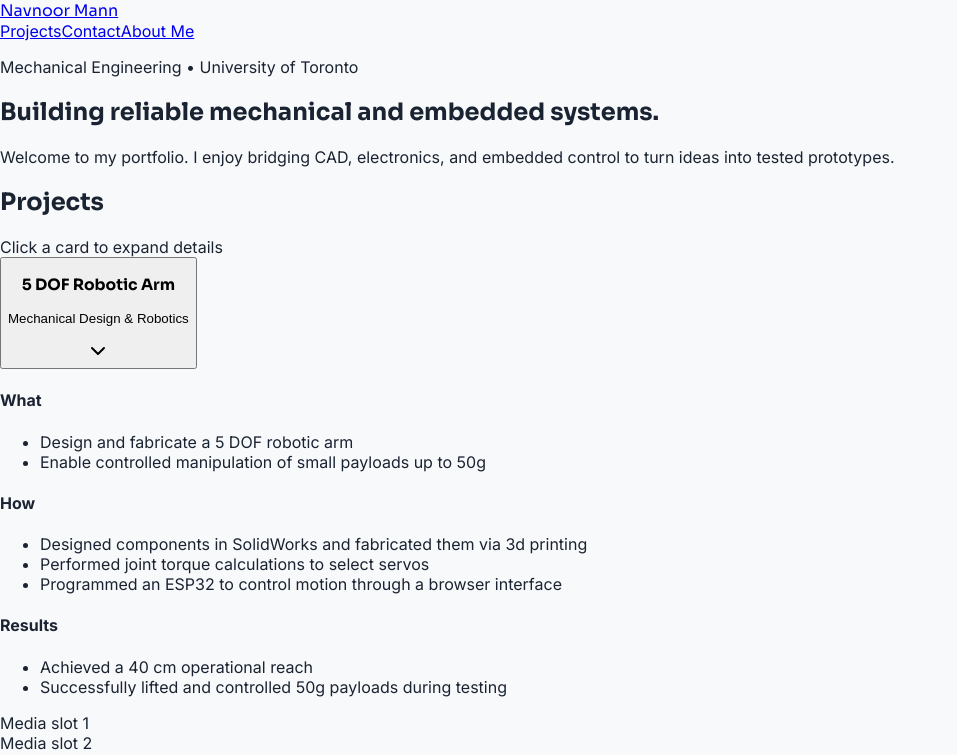
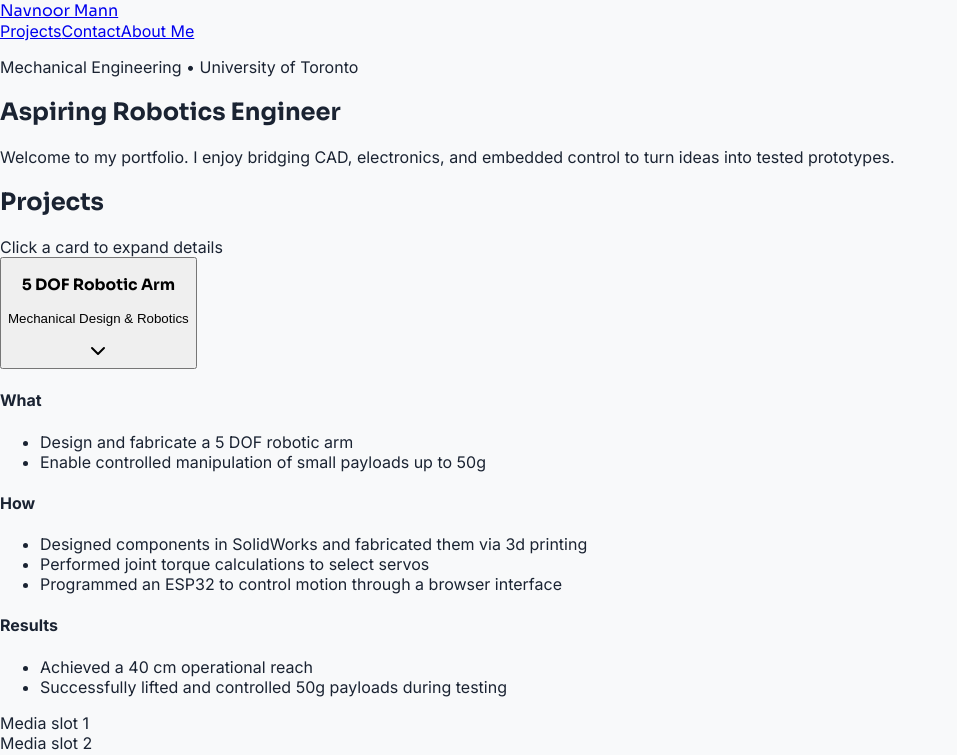
Before and after one commit to Navnoor06/gpt-website, a React (Vite) app in the folder client/: page / in a window 1280 px wide. Shown: the top 755 px of the page, without its empty margins (0-957 px from the left). Built offline with nearby package versions, Linux system fonts and the light colour scheme.

Commit message:
Update hero title and document project media workflow

```diff
--- a/client/src/pages/Home.tsx
+++ b/client/src/pages/Home.tsx
@@ -126,7 +126,7 @@ export default function Home() {
         <section className="py-20 sm:py-28">
           <p className="text-sm uppercase tracking-[0.2em] text-accent mb-4">Mechanical Engineering • University of Toronto</p>
           <h1 className="font-heading text-4xl sm:text-6xl font-semibold leading-tight max-w-4xl">
-            Building reliable mechanical and embedded systems.
+            Aspiring Robotics Engineer
           </h1>
           <p className="mt-6 text-base sm:text-lg max-w-3xl text-primary/80">
             Welcome to my portfolio. I enjoy bridging CAD, electronics, and embedded control to turn ideas into tested prototypes.
```
Also changed, not shown: 1 other file (tests, documents, lock files or other folders).
